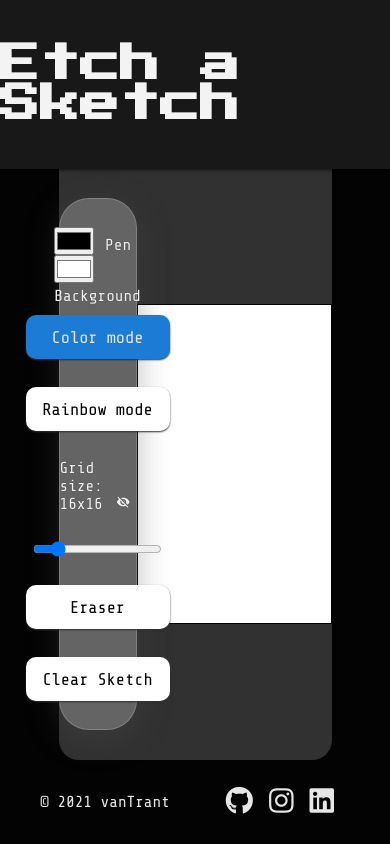
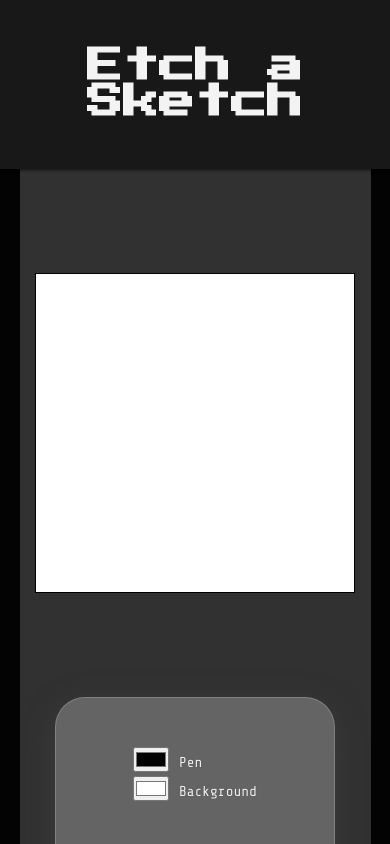
Before and after one commit to vanTrant/etch-a-sketch, a plain HTML site: page index.html in a window 390 px wide. Shown: the top 844 px of the page. Drawn offline with nearby package versions, Linux system fonts and the light colour scheme.

Commit message:
Add media query

```diff
--- a/style.css
+++ b/style.css
@@ -175,3 +175,51 @@ input.inactive {
 .footer-profile span a:hover {
     color: rgb(235, 165, 15);
 }
+
+@media only screen and (max-width: 768px) {
+    :root {
+        font-size: 18px;
+    }
+
+    .game-container {
+        width: 90%;
+    }
+
+    .controls {
+        width: 30vw;
+    }
+}
+
+@media only screen and (max-width: 480px) {
+    header {
+        text-align: center;
+        position: fixed;
+        top: 0;
+        z-index: 999;
+    }
+
+    #main {
+        height: 160vh;
+        margin-top: 20vh;
+    }
+
+    .container {
+        height: 150vh;
+    }
+
+    .game-container {
+        height: 100%;
+        flex-direction: column-reverse;
+    }
+
+    .controls {
+        height: 50%;
+        width: 80%;
+    }
+}
+
+@media only screen and (max-width: 375px) {
+    .game-container {
+        width: 100%;
+    }
+}
```
